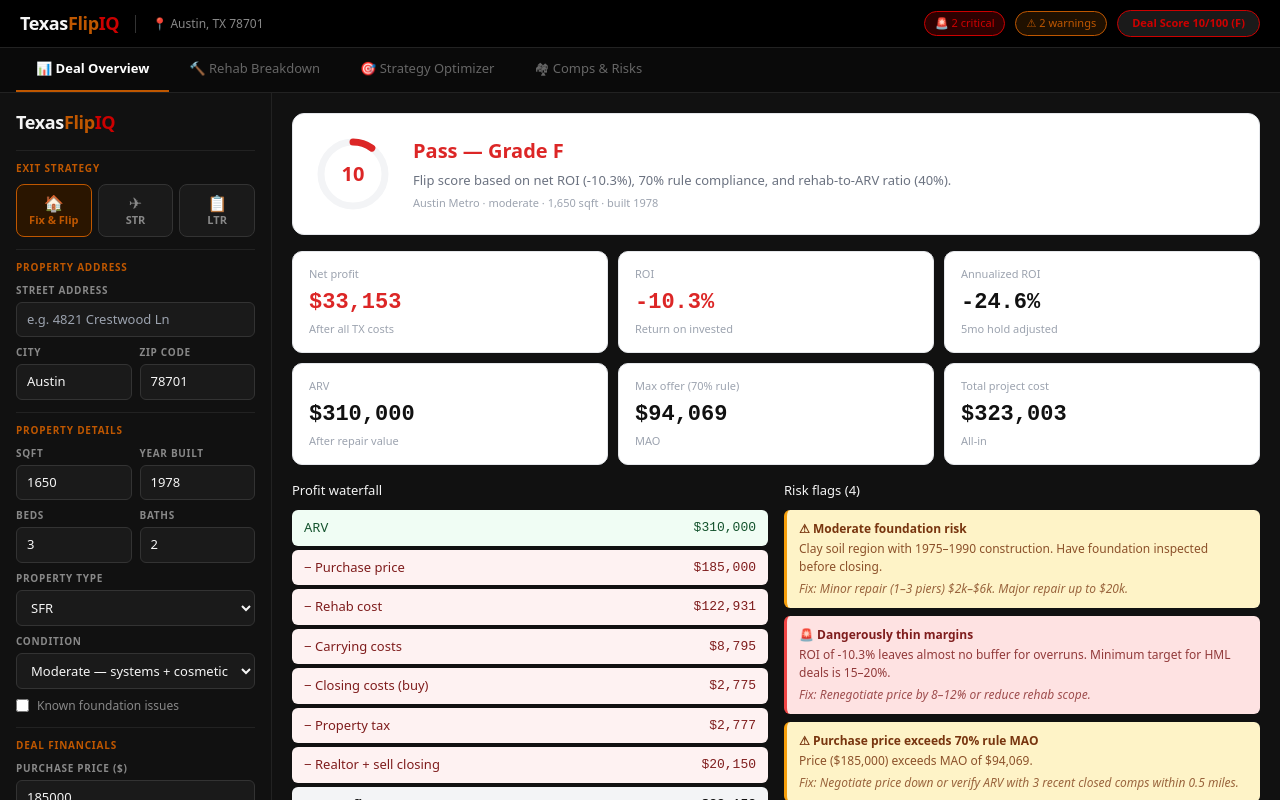
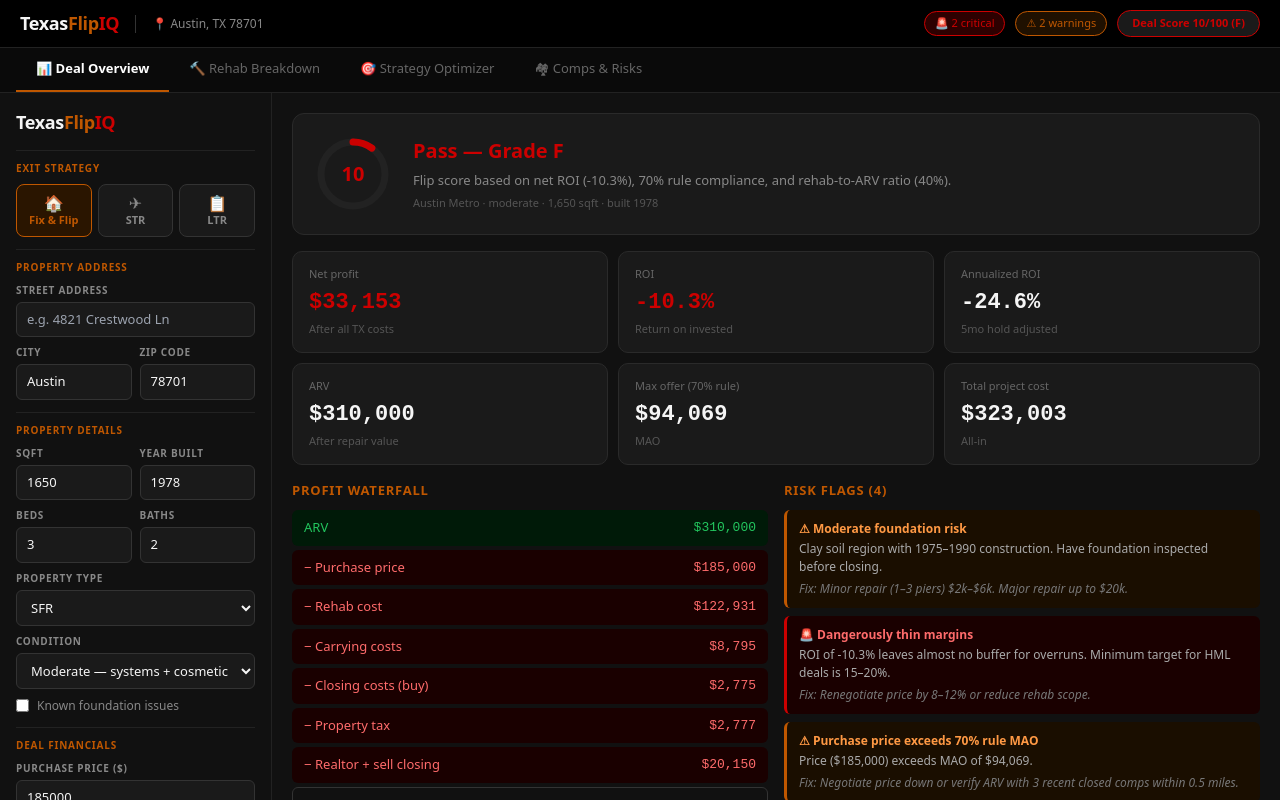
Before and after one commit to C060291M/TexasFlipIQ, a Next.js app: page /dashboard in a window 1280 px wide. Built offline with nearby package versions, Linux system fonts and the light colour scheme.

Commit message:
Update DealOverviewPanel.tsx

```diff
--- a/src/components/panels/DealOverviewPanel.tsx
+++ b/src/components/panels/DealOverviewPanel.tsx
@@ -5,26 +5,28 @@
 const pct = (n: number) => isNaN(n)||!isFinite(n) ? '--' : (Math.round(n*10)/10)+'%';
 
 function Card({ label, value, sub, tone }: { label:string; value:string; sub?:string; tone?:'good'|'warn'|'bad' }) {
-  const color = tone==='good' ? '#15803d' : tone==='warn' ? '#d97706' : tone==='bad' ? '#dc2626' : '#111';
+  const color = tone==='good' ? '#22c55e' : tone==='warn' ? '#BF5700' : tone==='bad' ? '#CC0000' : '#f5f5f5';
   return (
-    <div style={{ background:'#fff', border:'1px solid #e5e7eb', borderRadius:10, padding:'14px 16px' }}>
-      <div style={{ fontSize:11, color:'#9ca3af', marginBottom:4 }}>{label}</div>
-      <div style={{ fontSize:22, fontWeight:600, fontFamily:'monospace', color }}>{value}</div>
-      {sub && <div style={{ fontSize:11, color:'#9ca3af', marginTop:2 }}>{sub}</div>}
+    <div style={{ background:'#1a1a1a', border:'1px solid #2a2a2a', borderRadius:10, padding:'14px 16px' }}>
+      <div style={{ fontSize:11, color:'#666', marginBottom:4 }}>{label}</div>
+      <div style={{ fontSize:22, fontWeight:700, fontFamily:'monospace', color }}>{value}</div>
+      {sub && <div style={{ fontSize:11, color:'#555', marginTop:2 }}>{sub}</div>}
     </div>
   );
 }
 
 function RiskBadge({ r }: { r: RiskFlag }) {
-  const bg = r.severity==='danger' ? '#fee2e2' : r.severity==='warning' ? '#fef3c7' : '#eff6ff';
-  const border = r.severity==='danger' ? '#ef4444' : r.severity==='warning' ? '#f59e0b' : '#3b82f6';
-  const color = r.severity==='danger' ? '#7f1d1d' : r.severity==='warning' ? '#78350f' : '#1e3a5f';
-  const icon = r.severity==='danger' ? '🚨' : r.severity==='warning' ? '⚠' : 'ℹ';
+  const styles = {
+    danger:  { bg:'#1a0000', border:'#CC0000', color:'#ff6b6b', icon:'🚨' },
+    warning: { bg:'#1a0e00', border:'#BF5700', color:'#ff9944', icon:'⚠' },
+    info:    { bg:'#001020', border:'#3b82f6', color:'#60a5fa', icon:'ℹ' },
+  };
+  const st = styles[r.severity];
   return (
-    <div style={{ background:bg, borderLeft:`3px solid ${border}`, color, borderRadius:6, padding:'10px 12px', marginBottom:8, fontSize:12, lineHeight:1.5 }}>
-      <div style={{ fontWeight:600 }}>{icon} {r.title}</div>
-      <div style={{ marginTop:2, opacity:0.85 }}>{r.description}</div>
-      {r.mitigation && <div style={{ marginTop:4, fontStyle:'italic', opacity:0.75 }}>Fix: {r.mitigation}</div>}
+    <div style={{ background:st.bg, borderLeft:`3px solid ${st.border}`, borderRadius:6, padding:'10px 12px', marginBottom:8, fontSize:12, lineHeight:1.5 }}>
+      <div style={{ fontWeight:600, color:st.color }}>{st.icon} {r.title}</div>
+      <div style={{ marginTop:2, color:'#aaa' }}>{r.description}</div>
+      {r.mitigation && <div style={{ marginTop:4, color:'#777', fontStyle:'italic' }}>Fix: {r.mitigation}</div>}
     </div>
   );
 }
@@ -32,7 +34,7 @@
 export function DealOverviewPanel({ input, rehab, deal, risks }: { input:PropertyInput; rehab:RehabResult; deal:DealResult; risks:RiskFlag[] }) {
   const isFlip = input.exitStrategy === 'flip';
   const score = deal.dealScore;
-  const scoreColor = score.score>=70 ? '#16a34a' : score.score>=45 ? '#d97706' : '#dc2626';
+  const scoreColor = score.score>=70 ? '#22c55e' : score.score>=45 ? '#BF5700' : '#CC0000';
   const arc = (score.score / 100) * 201.1;
 
   const flipRows = [
@@ -45,6 +47,7 @@
     { l:'− Realtor + sell closing', v:fmt(deal.texasCosts.realtorCommission + deal.texasCosts.titleEscrowSell), t:'neg' },
     { l:'Net profit', v:fmt(deal.flip?.netProfit ?? 0), t:'total' },
   ];
+
   const rentalRows = [
     { l:'Gross annual rent', v:fmt((deal.rental?.grossMonthlyRent??0)*12), t:'pos' },
     { l:'− Operating expenses', v:fmt(deal.rental?.operatingExpenses??0), t:'neg' },
@@ -52,26 +55,30 @@
     { l:'− Annual debt service', v:fmt(deal.rental?.annualDebtService??0), t:'neg' },
     { l:'= Annual cash flow', v:fmt(deal.rental?.annualCashFlow??0), t:'total' },
   ];
+
   const rows = isFlip ? flipRows : rentalRows;
-
-  const rowBg: Record<string,string> = { pos:'#f0fdf4', neg:'#fef2f2', neutral:'#f9fafb', total:'#f3f4f6' };
-  const rowColor: Record<string,string> = { pos:'#14532d', neg:'#7f1d1d', neutral:'#111', total:'#111' };
+  const rowStyle: Record<string, React.CSSProperties> = {
+    pos:     { background:'#001a08', color:'#22c55e' },
+    neg:     { background:'#1a0000', color:'#ff6b6b' },
+    neutral: { background:'#1a1a1a', color:'#f5f5f5' },
+    total:   { background:'#111', border:'1px solid #333', color:'#f5f5f5', fontWeight:700 },
+  };
 
   return (
     <div style={{ display:'flex', flexDirection:'column', gap:16 }}>
       {/* Score */}
-      <div style={{ display:'flex', alignItems:'center', gap:20, background:'#fff', border:'1px solid #e5e7eb', borderRadius:12, padding:20 }}>
+      <div style={{ display:'flex', alignItems:'center', gap:20, background:'#1a1a1a', border:'1px solid #2a2a2a', borderRadius:12, padding:20 }}>
         <div style={{ position:'relative', width:80, height:80, flexShrink:0 }}>
           <svg viewBox="0 0 80 80" style={{ width:80, height:80, transform:'rotate(-90deg)' }}>
-            <circle cx="40" cy="40" r="32" fill="none" stroke="#f3f4f6" strokeWidth="7" />
+            <circle cx="40" cy="40" r="32" fill="none" stroke="#222" strokeWidth="7" />
             <circle cx="40" cy="40" r="32" fill="none" stroke={scoreColor} strokeWidth="7" strokeDasharray={`${arc} 201.1`} strokeLinecap="round" />
           </svg>
-          <div style={{ position:'absolute', inset:0, display:'flex', alignItems:'center', justifyContent:'center', fontSize:20, fontWeight:600, color:scoreColor }}>{score.score}</div>
+          <div style={{ position:'absolute', inset:0, display:'flex', alignItems:'center', justifyContent:'center', fontSize:20, fontWeight:700, color:scoreColor }}>{score.score}</div>
         </div>
         <div>
-          <div style={{ fontSize:20, fontWeight:600, color:scoreColor, marginBottom:4 }}>{score.label} — Grade {score.grade}</div>
-          <div style={{ fontSize:13, color:'#6b7280', lineHeight:1.6 }}>{score.explanation}</div>
-          <div style={{ fontSize:11, color:'#9ca3af', marginTop:4 }}>{rehab.regionLabel} · {input.condition} · {input.sqft.toLocaleString()} sqft · built {input.yearBuilt}</div>
+          <div style={{ fontSize:20, fontWeight:700, color:scoreColor, marginBottom:4 }}>{score.label} — Grade {score.grade}</div>
+          <div style={{ fontSize:13, color:'#888', lineHeight:1.6 }}>{score.explanation}</div>
+          <div style={{ fontSize:11, color:'#555', marginTop:4 }}>{rehab.regionLabel} · {input.condition} · {input.sqft.toLocaleString()} sqft · built {input.yearBuilt}</div>
         </div>
       </div>
 
@@ -97,17 +104,18 @@
       {/* Waterfall + Risks */}
       <div style={{ display:'grid', gridTemplateColumns:'1fr 1fr', gap:16 }}>
         <div>
-          <div style={{ fontSize:13, fontWeight:500, marginBottom:10 }}>Profit waterfall</div>
+          <div style={{ fontSize:13, fontWeight:600, color:'#BF5700', marginBottom:10, textTransform:'uppercase', letterSpacing:'0.06em' }}>Profit waterfall</div>
           <div style={{ display:'flex', flexDirection:'column', gap:4 }}>
             {rows.map((row,i) => (
-              <div key={i} style={{ display:'flex', justifyContent:'space-between', padding:'8px 12px', borderRadius:6, background:rowBg[row.t], color:rowColor[row.t], fontWeight:row.t==='total'?600:400, fontSize:13 }}>
-                <span>{row.l}</span><span style={{ fontFamily:'monospace' }}>{row.v}</span>
+              <div key={i} style={{ display:'flex', justifyContent:'space-between', padding:'8px 12px', borderRadius:6, fontSize:13, ...rowStyle[row.t] }}>
+                <span>{row.l}</span>
+                <span style={{ fontFamily:'monospace' }}>{row.v}</span>
               </div>
             ))}
           </div>
         </div>
         <div>
-          <div style={{ fontSize:13, fontWeight:500, marginBottom:10 }}>Risk flags ({risks.length})</div>
+          <div style={{ fontSize:13, fontWeight:600, color:'#BF5700', marginBottom:10, textTransform:'uppercase', letterSpacing:'0.06em' }}>Risk flags ({risks.length})</div>
           {risks.map(r => <RiskBadge key={r.id} r={r} />)}
         </div>
       </div>
```
